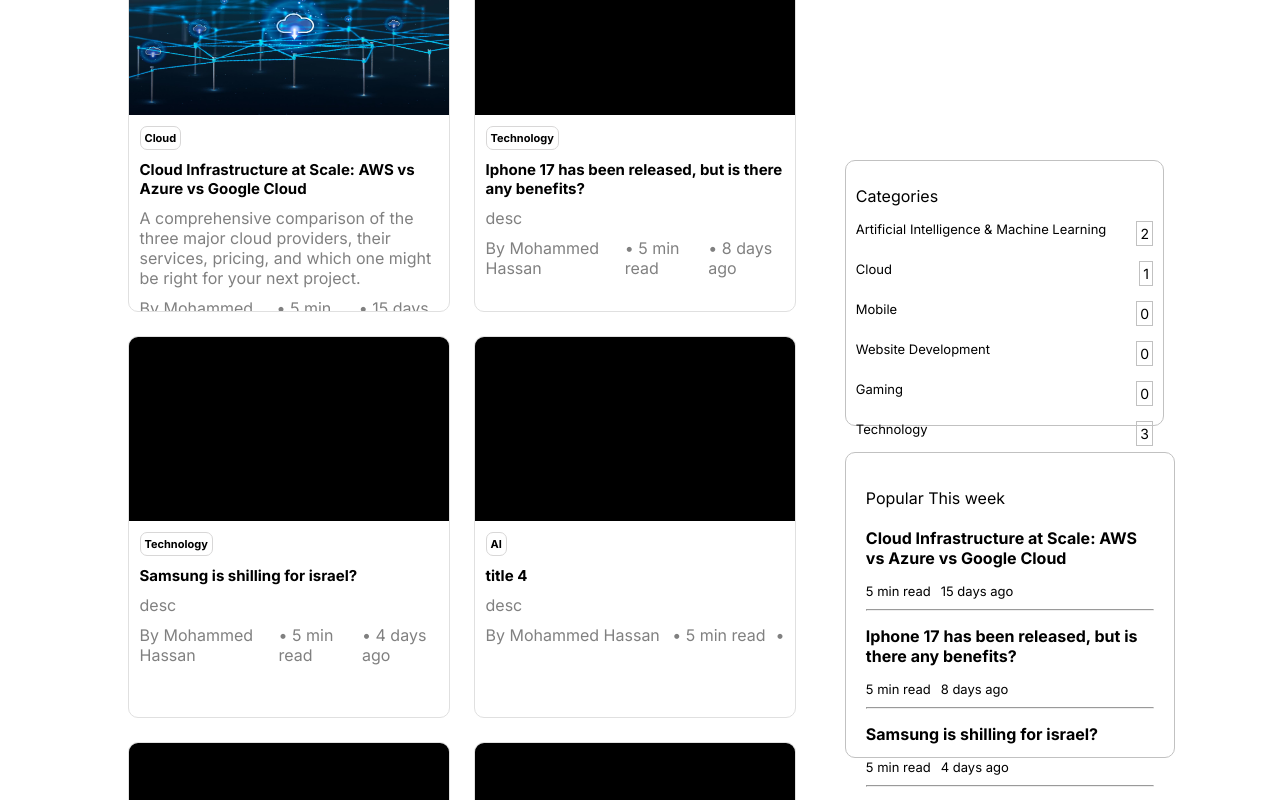
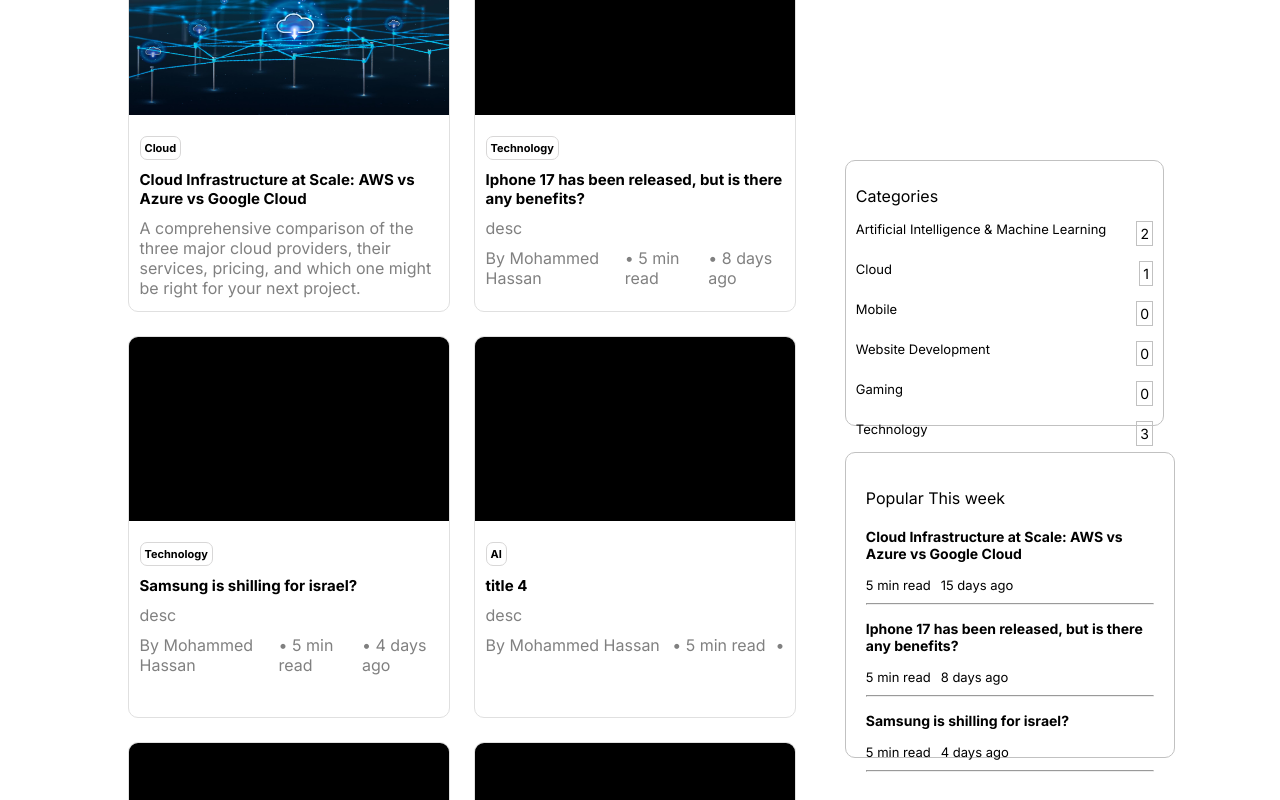
Before and after one commit to mohammedhassan37/blogplatforms, a React (Vite) app: page / in a window 1280 px wide. Shown: the part 600-1400 px from the top of the page. Built offline with nearby package versions, Linux system fonts and the light colour scheme.

Commit message:
Update PopularArticles layout and styles
Adjusted PopularArticles component markup for cleaner inline display of read duration and posted date. Updated CSS: reduced article title font size and added margin-top to showcase tag for improved spacing.

```diff
--- a/src/components/PopularArticles.jsx
+++ b/src/components/PopularArticles.jsx
@@ -9,8 +9,7 @@ function PopularArticles() {
       {articles.slice(0,3).map((article) =>
             <div>
               <a href=""><h1 id="PopArtTitle">{article.title}</h1></a>
-             <span className="PopInfo"> <p id="PopArtDur">{article.readDur} min read</p>
-              <p id="PopArtPost">{article.postedDate}</p>
+             <span className="PopInfo"> <p id="PopArtDur">{article.readDur} min read</p><p id="PopArtPost">{article.postedDate}</p>
               </span>
               <hr />
             </div>
--- a/src/styles/ArticleShowcaser.css
+++ b/src/styles/ArticleShowcaser.css
@@ -72,6 +72,7 @@
 #showcaseTag{
     font-weight: bold;
     width: fit-content;
+    margin-top: 10px;
     font-size: 11px;
     border: 1px solid rgb(216, 215, 215);
     padding: 4px;
--- a/src/styles/PopularArticles.css
+++ b/src/styles/PopularArticles.css
@@ -16,7 +16,7 @@
 
 #PopArtTitle{
     padding-top: 15px;
-    font-size: 16px;
+    font-size: 14px;
 }
 
 #PopArtDur{
```
